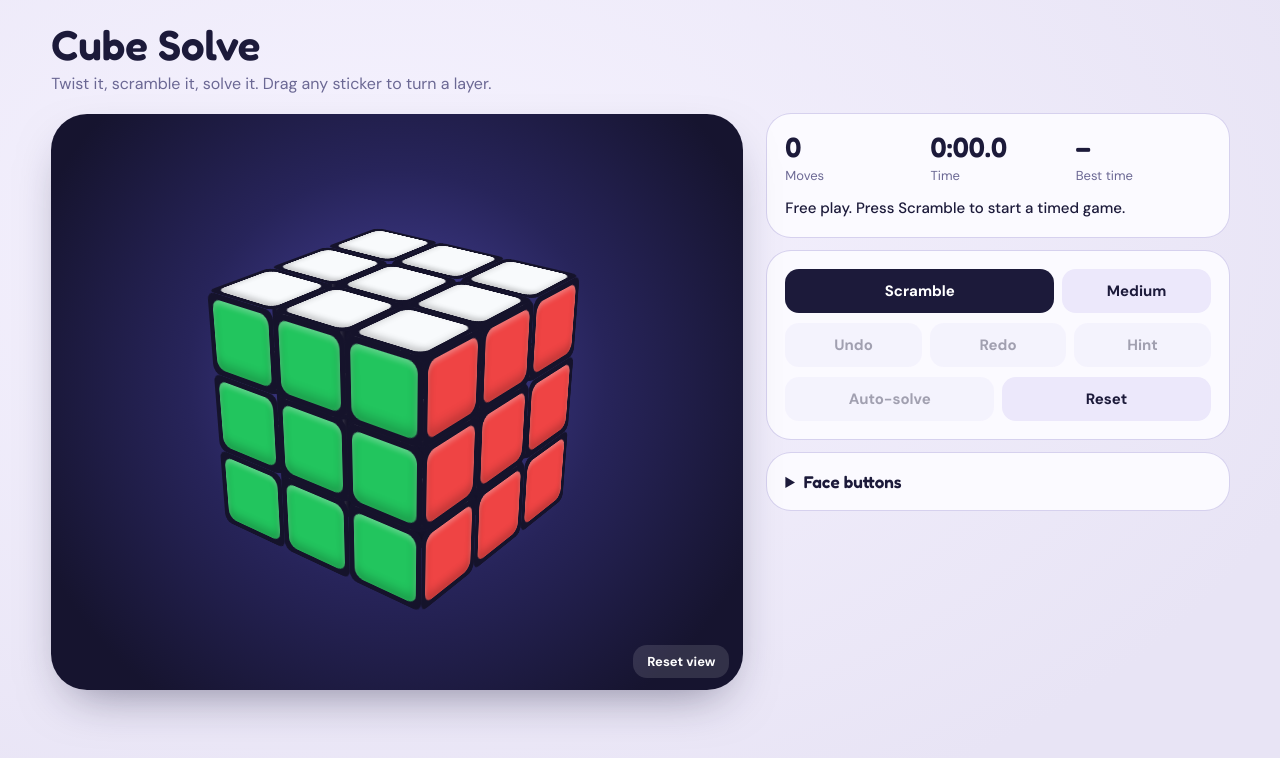
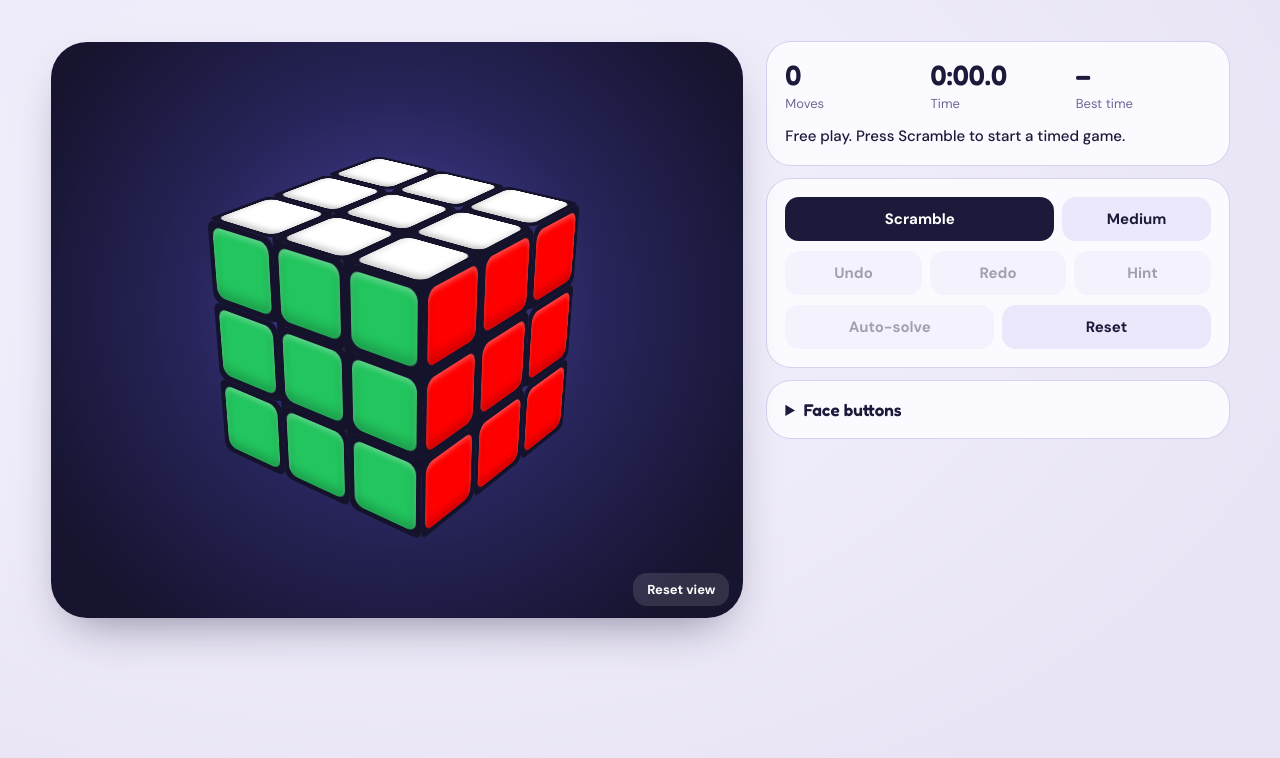
Before and after one commit to RubikCubeSinhalen/RubikCubeGame, a plain HTML site: page index.html in a window 1280 px wide. Drawn offline with Linux system fonts and the light colour scheme.

Commit message:
color changes

```diff
--- a/index.html
+++ b/index.html
@@ -15,8 +15,6 @@
 
 <body>
   <header>
-    <h1>Cube Solve</h1>
-    <p>Twist it, scramble it, solve it. Drag any sticker to turn a layer.</p>
   </header>
 
   <main class="app">
--- a/js/script.js
+++ b/js/script.js
@@ -1,6 +1,6 @@
 (() => {
   const S = 84;
-  const COL = { U: '#f8fafc', D: '#facc15', F: '#22c55e', B: '#3b82f6', R: '#ef4444', L: '#fb923c' };
+  const COL = { U: 'white', D: 'yellow', F: '#22c55e', B: '#3b82f6', R: 'red', L: '#fb923c' };
   const FACES = { U: [0, -1, 0], D: [0, 1, 0], F: [0, 0, 1], B: [0, 0, -1], R: [1, 0, 0], L: [-1, 0, 0] };
   const FT = { F: '', B: 'rotateY(180deg)', R: 'rotateY(90deg)', L: 'rotateY(-90deg)', U: 'rotateX(90deg)', D: 'rotateX(-90deg)' };
   // A move is {a: axis, l: layer (-1,0,1), s: +1/-1 quarter turn about +axis}
```
